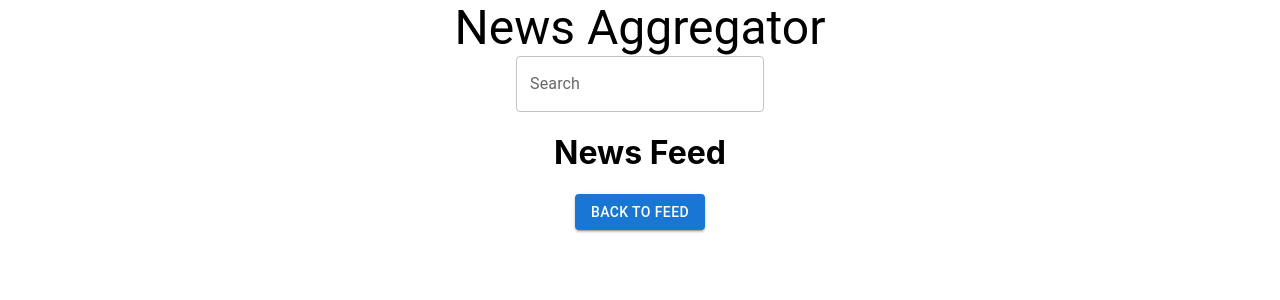
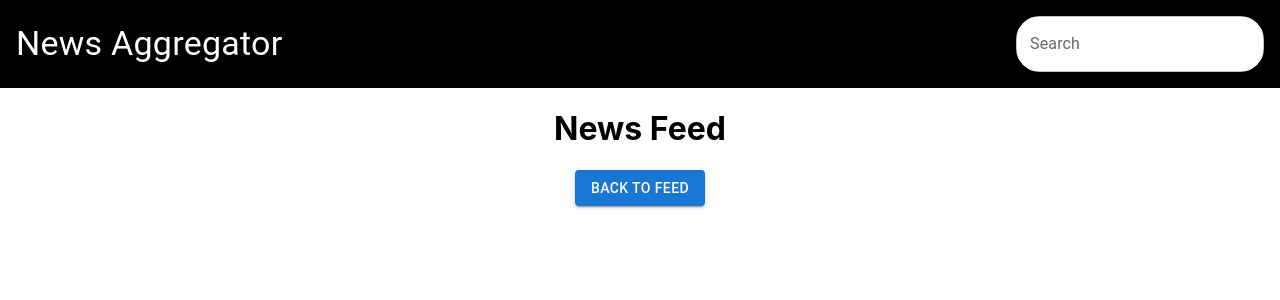
Before and after one commit to tusharK-compro/news-aggregator, a React (Create React App) app: page / in a window 1280 px wide. Shown: the top 300 px of the page. Built offline with nearby package versions, Linux system fonts and the light colour scheme.

Commit message:
basic header implemented

```diff
--- a/src/components/Header.tsx
+++ b/src/components/Header.tsx
@@ -1,15 +1,23 @@
 import React from 'react';
 import SearchBar from './SearchBar';
-import { Typography } from '@mui/material';
+import { Typography,Box } from '@mui/material';
+const header = {
+    display: "flex",
+    alignItems: "center",
+    justifyContent: "space-between"
 
+}
+const logo = {
+
+}
 function Header() {
     return (
-        <div>
-            <Typography variant='h3'>
+        <Box style={header} sx={{bgcolor : "black"}}>
+            <Typography variant='h4' sx={{color: "white", p: 2}} style={logo}>
                 News Aggregator
             </Typography>
             <SearchBar/>
-        </div>
+        </Box>
     );
 }
 
--- a/src/components/SearchBar.tsx
+++ b/src/components/SearchBar.tsx
@@ -3,7 +3,7 @@ import React from 'react';
 
 function SearchBar() {
     return (
-        <TextField id="outlined-basic" label="Search" variant="outlined" />
+        <TextField id="outlined-basic" label="Search" variant="outlined" sx={{bgcolor:"white", m: 2, borderRadius: '24px',}}/>
 
 
     );
```
